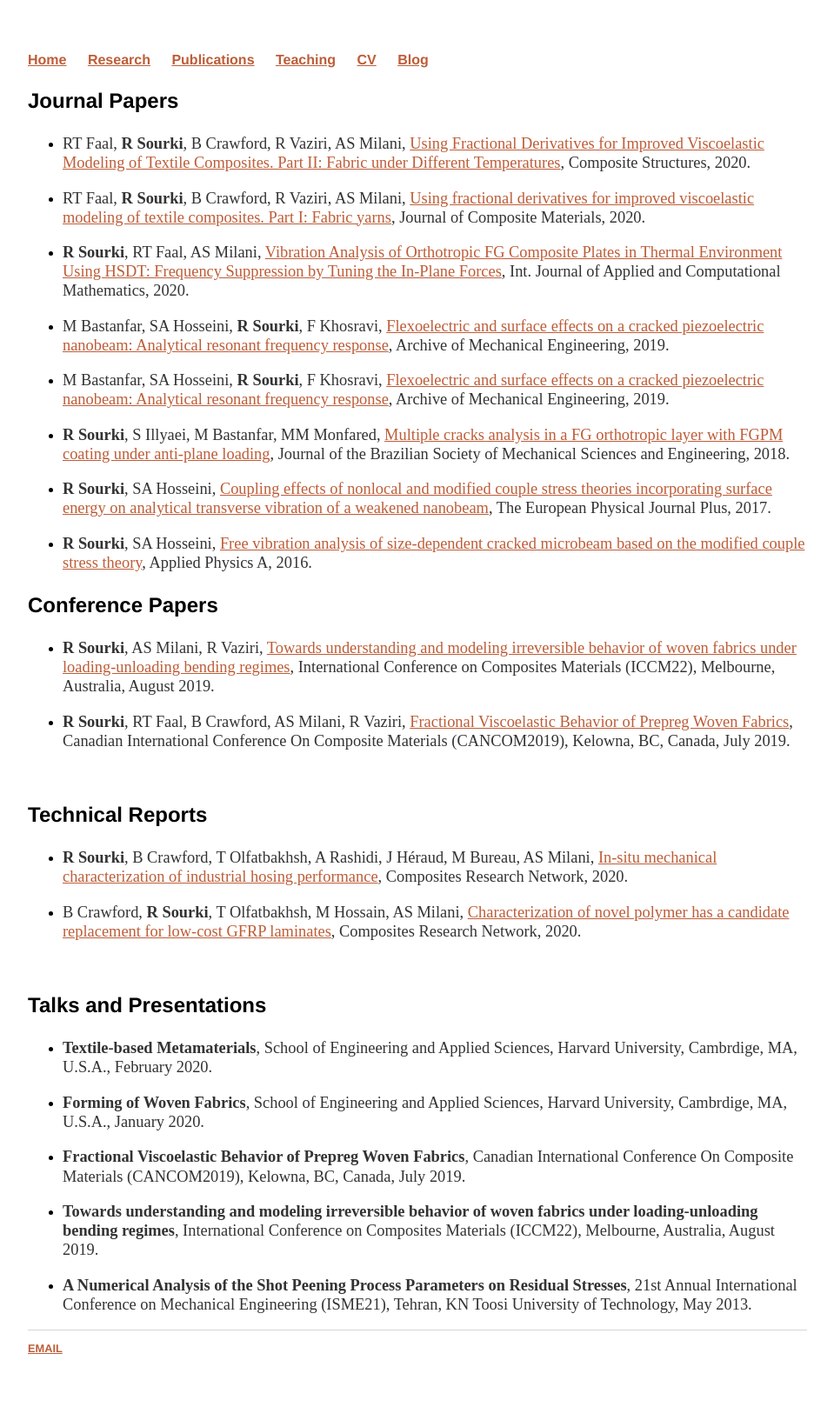
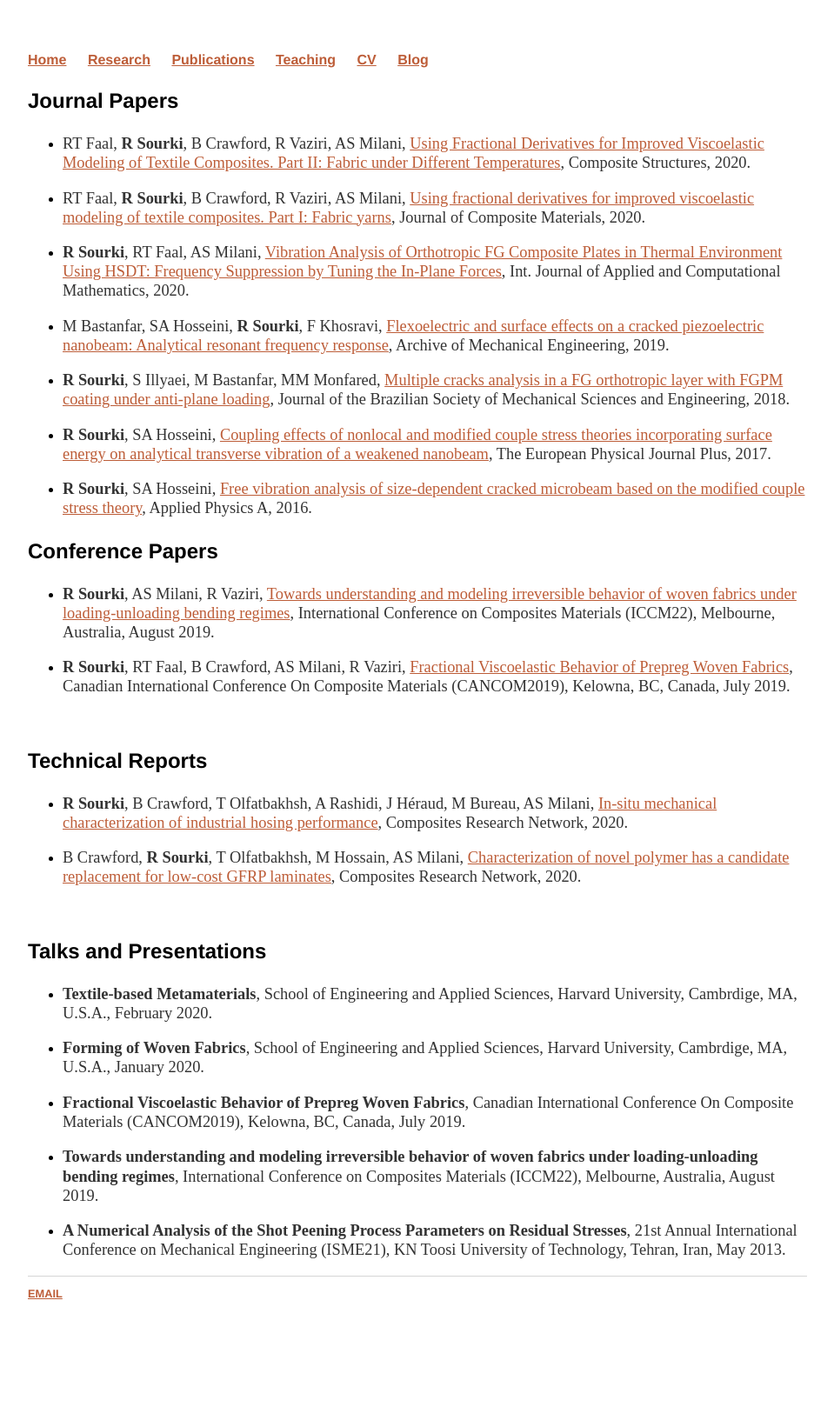
Before and after one commit to rsourki/rsourki.github.io, a Jekyll site: the page built from publications/index.html, in a window 1280 px wide. Shown: the whole page at 87% size, without its empty margins (160-1119 px from the left). Built offline with Jekyll 4.4.1, drawn with Linux system fonts in a browser that asks for light colours; after the commit the page ends 1555 px from its top, so only the background shows below that.

Commit message:
Update index.html

```diff
--- a/publications/index.html
+++ b/publications/index.html
@@ -11,8 +11,6 @@ title: Publications - Reza Sourki Webpage
   Journal of Composite Materials, 2020.</p></li>
   <li><p><b>R Sourki</b>, RT Faal, AS Milani, <a href = "https://link.springer.com/article/10.1007/s40819-020-00806-5">Vibration Analysis of Orthotropic FG Composite Plates in Thermal Environment Using HSDT: Frequency Suppression by Tuning the In-Plane Forces</a>,
   Int. Journal of Applied and Computational Mathematics, 2020.</p></li>
-  <li><p>M Bastanfar, SA Hosseini, <b>R Sourki</b>, F Khosravi, <a href = "http://www.czasopisma.pan.pl/dlibra/publication/131355/edition/114743/content/flexoelectric-and-surface-effects-on-a-cracked-piezoelectric-nanobeam-analytical-resonant-frequency-response-bastanfar-marzie-hosseini-seyyed-amirhosein-sourki-reza-khosravi-farshad">Flexoelectric and surface effects on a cracked piezoelectric nanobeam: Analytical resonant frequency response</a>,
-  Archive of Mechanical Engineering, 2019.</p></li>
   <li><p>M Bastanfar, SA Hosseini, <b>R Sourki</b>, F Khosravi, <a href = "http://www.czasopisma.pan.pl/dlibra/publication/131355/edition/114743/content/flexoelectric-and-surface-effects-on-a-cracked-piezoelectric-nanobeam-analytical-resonant-frequency-response-bastanfar-marzie-hosseini-seyyed-amirhosein-sourki-reza-khosravi-farshad">Flexoelectric and surface effects on a cracked piezoelectric nanobeam: Analytical resonant frequency response</a>,
   Archive of Mechanical Engineering, 2019.</p></li>
   <li><p><b>R Sourki</b>, S Illyaei, M Bastanfar, MM Monfared, <a href = "https://link.springer.com/article/10.1007/s40430-018-1234-1">Multiple cracks analysis in a FG orthotropic layer with FGPM coating under anti-plane loading</a>,
@@ -45,6 +43,6 @@ title: Publications - Reza Sourki Webpage
  <li><p><b>Forming of Woven Fabrics</b>, School of Engineering and Applied Sciences, Harvard University, Cambrdige, MA, U.S.A., January 2020.</p></li>
  <li><p><b>Fractional Viscoelastic Behavior of Prepreg Woven Fabrics</b>, Canadian International Conference On Composite Materials (CANCOM2019), Kelowna, BC, Canada, July 2019.</p></li>
  <li><p><b>Towards understanding and modeling irreversible behavior of woven fabrics under loading-unloading bending regimes</b>, International Conference on Composites Materials (ICCM22), Melbourne, Australia, August 2019.</p></li>
- <li><p><b>A Numerical Analysis of the Shot Peening Process Parameters on Residual Stresses</b>, 21st Annual International Conference on Mechanical Engineering (ISME21), Tehran, KN Toosi University of Technology, May 2013.</p></li>
+ <li><p><b>A Numerical Analysis of the Shot Peening Process Parameters on Residual Stresses</b>, 21st Annual International Conference on Mechanical Engineering (ISME21), KN Toosi University of Technology, Tehran, Iran, May 2013.</p></li>
 
 </div><!-- /.blurb -->
```
